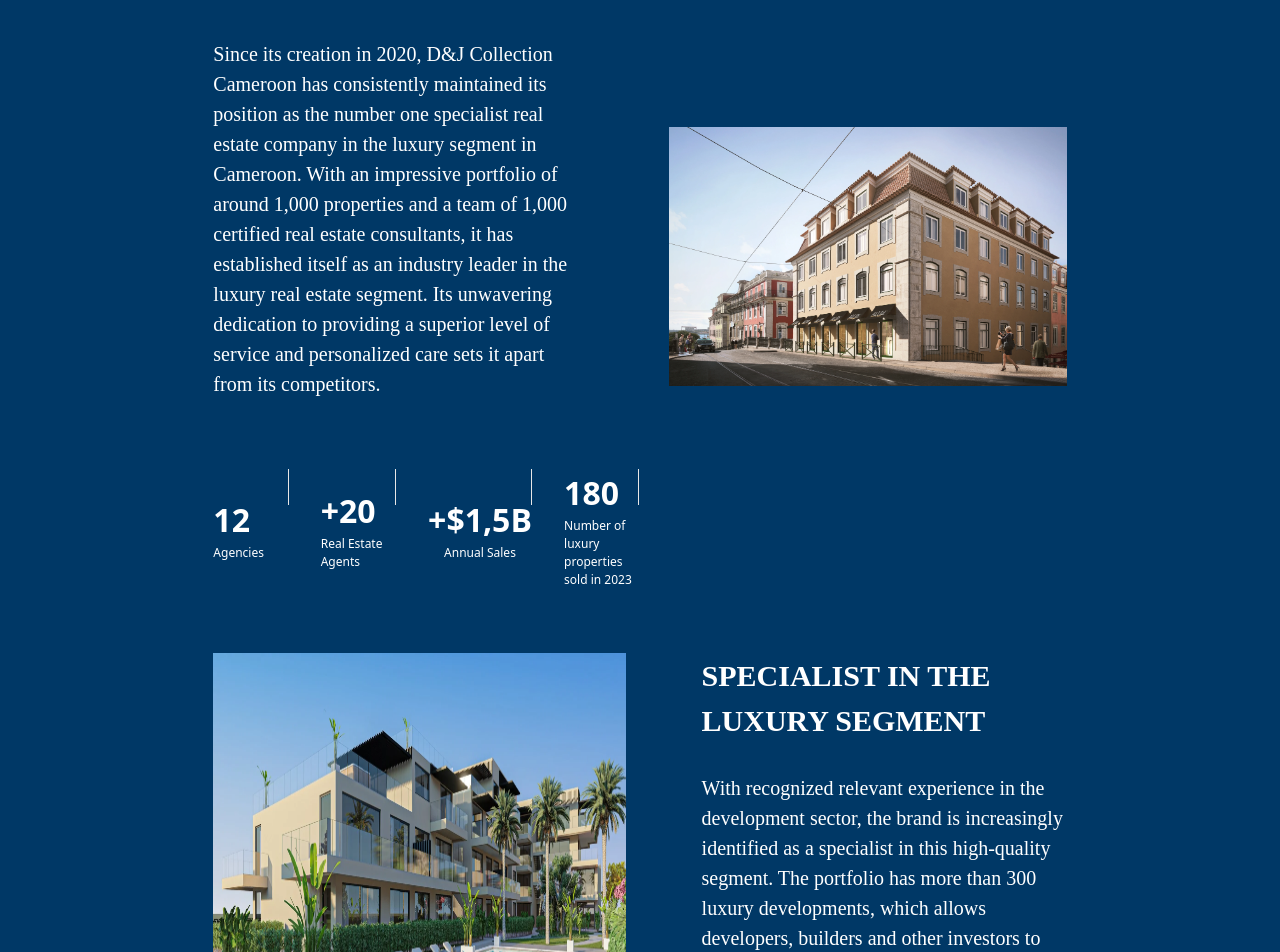
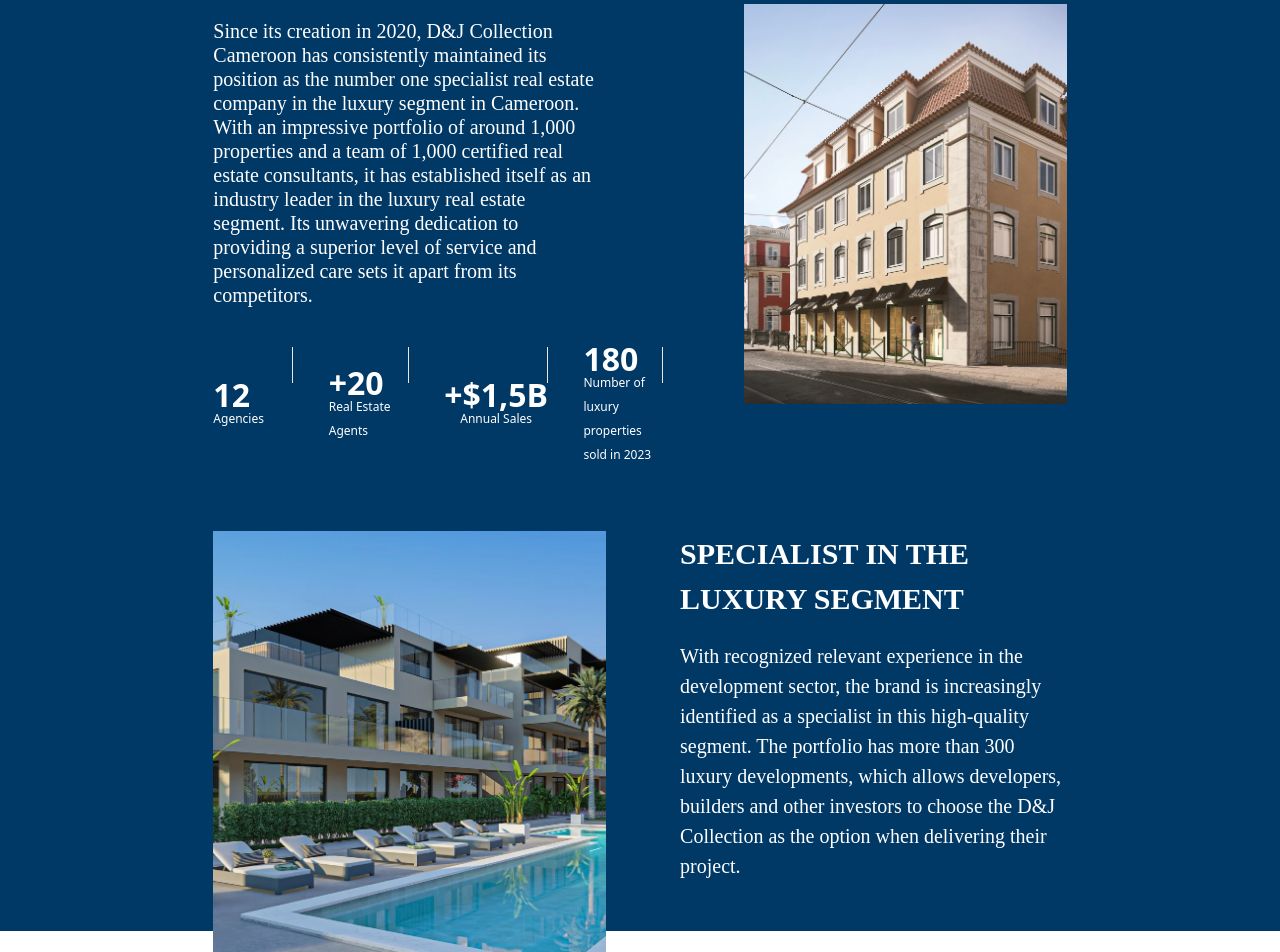
Before and after one commit to EwiJosepha/Real-Estate, a Next.js app: page /landing in a window 1280 px wide. Shown: the part 1000-1952 px from the top of the page. Built offline with nearby package versions, Linux system fonts and the light colour scheme.

Commit message:
landing page optimisation

```diff
--- a/app/components/organisms/cardData.tsx
+++ b/app/components/organisms/cardData.tsx
@@ -35,7 +35,7 @@
     return (
         <div className="container mx-auto py-8 mt-28 items-center justify-center md:mx-auto md:w-3/4 lg:w-2/3">
             <h1 className="text-3xl font-bold mb-6">Latest Properties</h1>
-            <div className="grid grid-cols-1 sm:grid-cols-2 md:grid-cols-3 gap-6">
+            <div className="grid grid-cols-1 sm:grid-cols-2 md:grid-cols-3 gap-6 object-cover">
                 {properties.map((property) => (
                     (<Link href={`/property/${property.id}`} key={property.id} legacyBehavior>
 
--- a/app/components/organisms/hero.tsx
+++ b/app/components/organisms/hero.tsx
@@ -36,7 +36,7 @@
             </section>
             <section className="absolute bottom-1/3 transform -translate-x-1/2 left-1/2">
                 <div className="container mx-auto px-4">
-                    <h1 className="text-white font-extrabold md:text-4xl mb-20 sm:text-3xl xs:text-center ">
+                    <h1 className="text-white font-extrabold md:text-4xl mb-20 sm:text-3xl md:text-left xs:text-center">
                         Find Your Dream Home At D&J. The Best Luxury Selection
                     </h1>
 
--- a/app/components/organisms/infoSection.tsx
+++ b/app/components/organisms/infoSection.tsx
@@ -1,14 +1,13 @@
 import React from 'react';
 import Image from 'next/image';
-import avatar1 from "../../../public/assets/images/collection_banner_ovf_0.webp";
 import Link from 'next/link';
 import Luxury from './luxury';
 
 function InfoSection() {
   return (
-    <div className="wrapper pt-10 bg-blue text-white">
+    <div className="wrapper pt-14 bg-blue text-white">
       <div className="flex items-center justify-center md:mx-auto md:w-3/4 lg:w-2/3">
-        <div className="innerDiv">
+        <div className="innerDiv text-base w-[80%] mr-20 sm:w-full">
           <div id="line"></div>
           <h1 id="headertext">D&J COLLECTION</h1>
           <p id="descriptionInfo">Since its creation in 2020, D&J Collection Cameroon has consistently maintained its position as the number one specialist real estate company in the luxury segment in Cameroon. With an impressive portfolio of around 1,000 properties and a team of 1,000 certified real estate consultants, it has established itself as an industry leader in the luxury real estate segment. Its unwavering dedication to providing a superior level of service and personalized care sets it apart from its competitors.</p>
@@ -32,9 +31,11 @@
             </div>
           </div>
         </div>
-        <div className="innerDiv2">
-          <Image src={avatar1} alt="avatar" layout="responsive" width={200} height={200} />
+
+        <div className="innerDiv2 hidden md:block">
+          <img id="imagedes" src='banner2.webp' alt="image" style={{ width: '100%', height: '400px', objectFit: 'cover' }} />
         </div>
+
       </div>
       <Luxury />
     </div>
--- a/app/components/organisms/luxury.tsx
+++ b/app/components/organisms/luxury.tsx
@@ -6,9 +6,9 @@
     <div className="luxurySection flex items-center justify-center md:mx-auto md:w-3/4 lg:w-2/3 mb-20 mt-16">
       <div className="houseTextWrapper">
         <div className="luxuryHouse">
-          <img id="imagedes" src='banner.webp' alt="image" style={{ width: '90%', height: '500px' }} />
+          <img id="imagedes" src='banner.webp' alt="image" style={{ width: '90%', height: '500px', objectFit: 'cover' }} />
         </div>
-        <div className="luxuryText">
+        <div className="luxuryText hidden md:block">
           <h1 id="segment">SPECIALIST IN THE LUXURY SEGMENT</h1>
           <span>With recognized relevant experience in the development sector, the brand is increasingly identified as a specialist in this high-quality segment. The portfolio has more than 300 luxury developments, which allows developers, builders and other investors to choose the D&J Collection as the option when delivering their project.</span>
         </div>
--- a/app/globals.css
+++ b/app/globals.css
@@ -3,15 +3,6 @@
 @tailwind utilities;
 
 /* info Sector */
-.innerDiv {
-  width: 100%;
-  padding-right: 30px;
-}
-
-.innerDiv2 {
-  width: 90%;
-}
-
 #descriptionInfo {
   font-size: 20px;
   font-family: serif;
@@ -35,7 +26,7 @@
 .agenciesDescription {
   display: flex;
   justify-content: space-between;
-  padding-top: 70px;
+  padding-top: 40px;
 }
 
 .numberFont {
@@ -88,14 +79,14 @@
 
 #segment {
   font-size: 30px;
-  padding-bottom: 30px;
+  padding-bottom: 20px;
   font-weight: 600;
 }
 
 .luxuryText {
   display: flex;
   flex-direction: column;
-  width: 45%;
+  width: 50%;
   font-size: 20px;
   font-family: serif;
 }
```
Also changed, not shown: public/banner2.webp (renamed from public/assets/images/collection_banner_ovf_0.webp).
